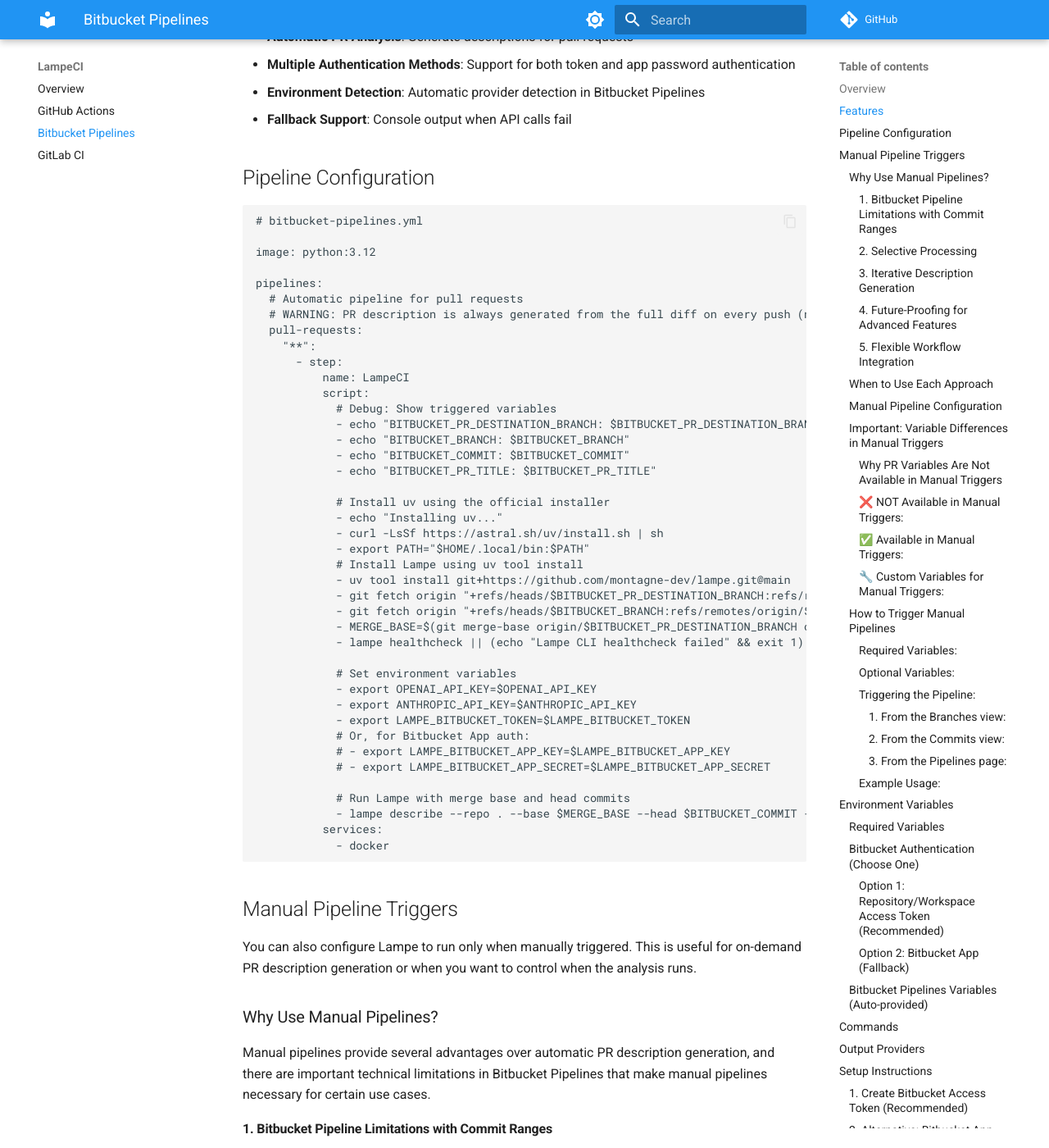
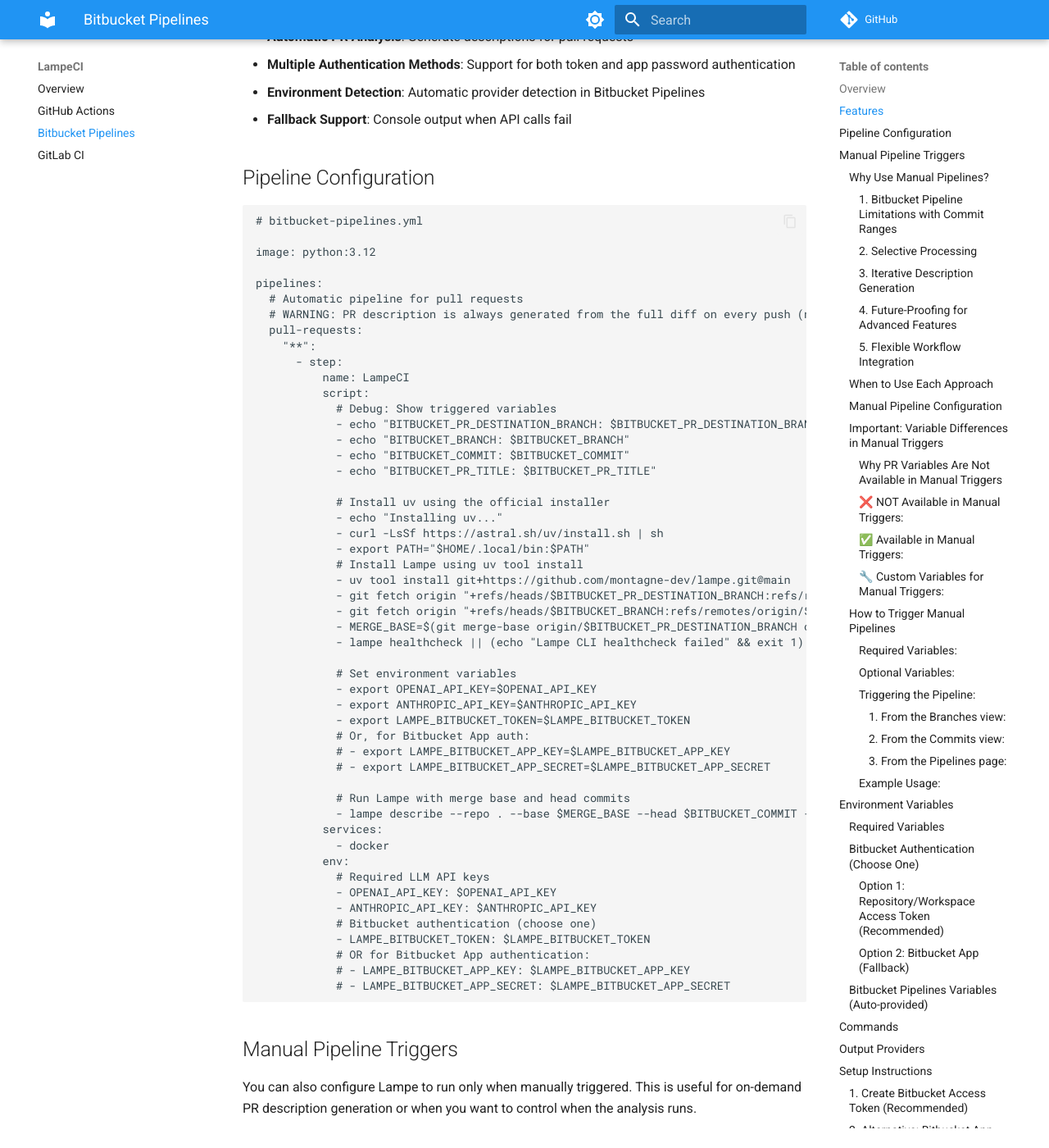
Before and after one commit to montagne-dev/lampe, an MkDocs documentation site: the page built from docs/lampe-ci/bitbucket-pipelines.md, in a window 1280 px wide and 1400 px high, scrolled down 414 px. Shown: the whole window at 82% size. Built offline with MkDocs 1.6.1 and Material for MkDocs 9.7.7, drawn with Linux system fonts in a browser that asks for light colours; comment, search, counter and statistics services are not loaded.

Commit message:
feat: implement bitbucket

````diff
--- a/docs/lampe-ci/bitbucket-pipelines.md
+++ b/docs/lampe-ci/bitbucket-pipelines.md
@@ -55,6 +55,15 @@
             - lampe describe --repo . --base $MERGE_BASE --head $BITBUCKET_COMMIT --title "$BITBUCKET_PR_TITLE" --output bitbucket
           services:
             - docker
+          env:
+            # Required LLM API keys
+            - OPENAI_API_KEY: $OPENAI_API_KEY
+            - ANTHROPIC_API_KEY: $ANTHROPIC_API_KEY
+            # Bitbucket authentication (choose one)
+            - LAMPE_BITBUCKET_TOKEN: $LAMPE_BITBUCKET_TOKEN
+            # OR for Bitbucket App authentication:
+            # - LAMPE_BITBUCKET_APP_KEY: $LAMPE_BITBUCKET_APP_KEY
+            # - LAMPE_BITBUCKET_APP_SECRET: $LAMPE_BITBUCKET_APP_SECRET
 ```
 
 ## Manual Pipeline Triggers
````
